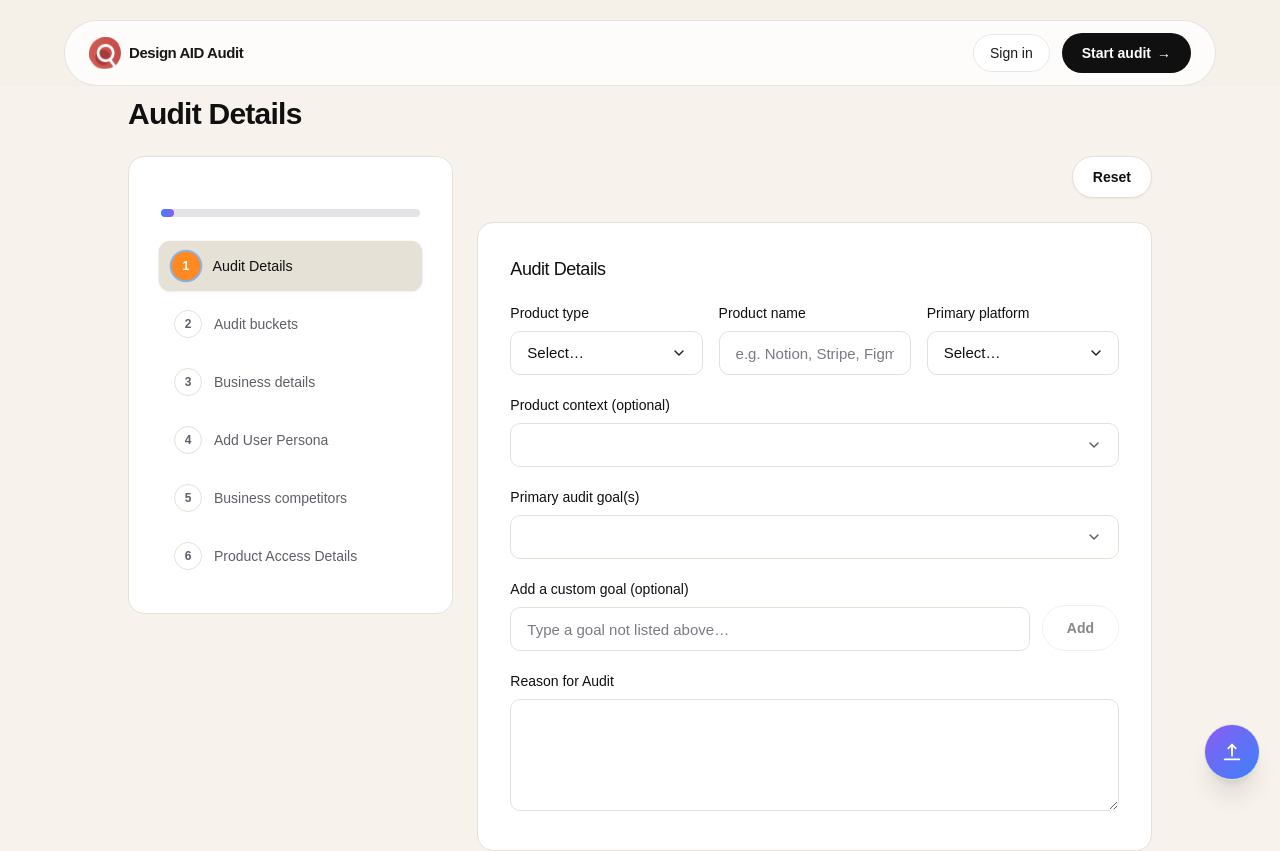
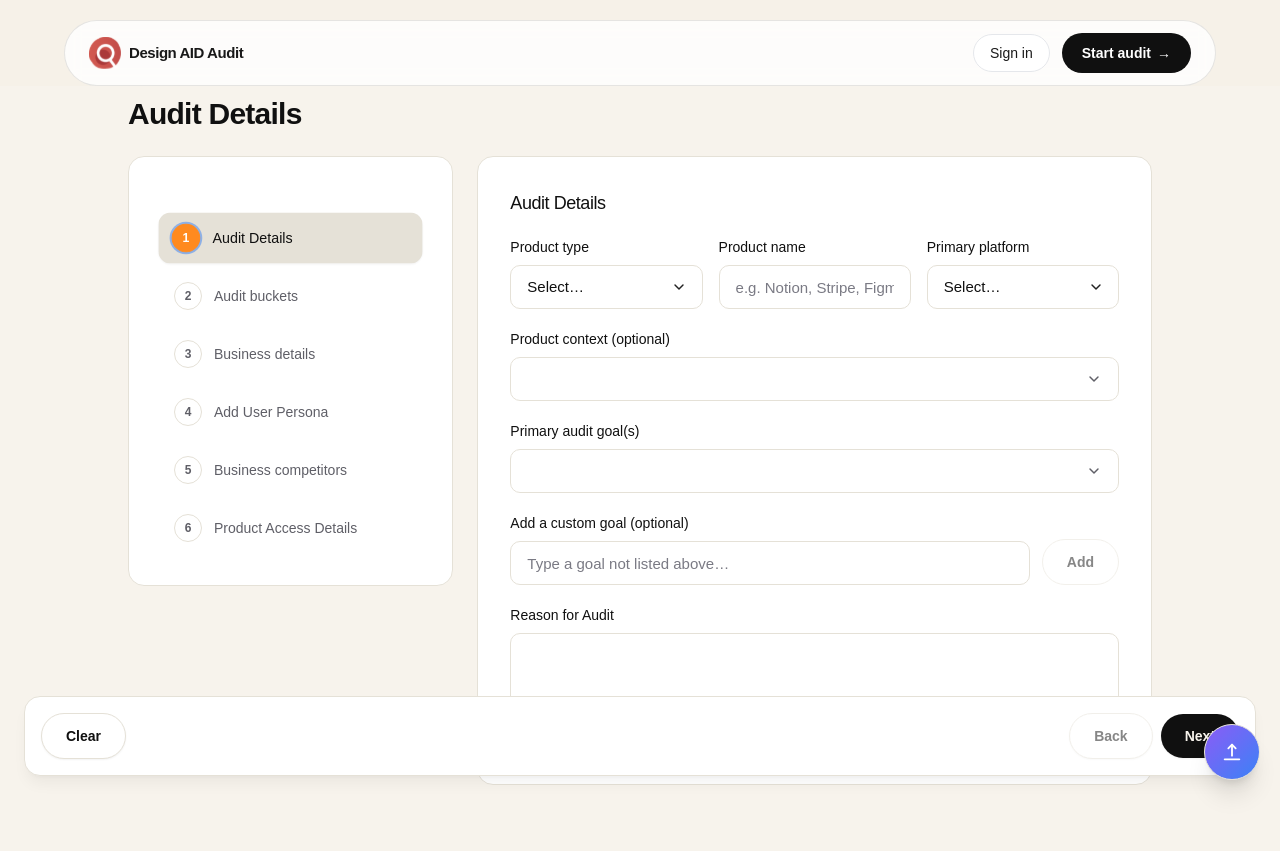
Before and after one commit to StudiovitaminD/ux-audit-tool, a Next.js app: page /audit in a window 1280 px wide. Shown: the top 851 px of the page. Built offline with nearby package versions, Linux system fonts and the light colour scheme.

Commit message:
Refine audit form and quick wins report

```diff
--- a/src/components/audit/audit-form.tsx
+++ b/src/components/audit/audit-form.tsx
@@ -1226,11 +1226,6 @@ export function AuditForm() {
     return done;
   }, [payload]);
 
-  const progressPct = Math.max(
-    5,
-    Math.min(100, Math.round((completion.size / steps.length) * 100)),
-  );
-
   // ADDED
   const creatingMessages = useMemo(
     () => [
@@ -1400,7 +1395,11 @@ export function AuditForm() {
   }
 
   return (
-    <form ref={formRef} onSubmit={onSubmit} className="grid gap-6 lg:grid-cols-12">
+    <form
+      ref={formRef}
+      onSubmit={onSubmit}
+      className="grid gap-6 pb-32 lg:grid-cols-12"
+    >
       {prefillLoading ? (
         <div className="lg:col-span-12 rounded-[var(--radius)] border border-[color:var(--cream-dark)] bg-white p-4 text-sm text-[color:var(--ink-muted)]">
           Prefilling audit form from previous report…
@@ -1445,17 +1444,6 @@ export function AuditForm() {
 
       <aside className="lg:col-span-4">
         <Card className="sticky top-20 p-5">
-          <div className="mt-5">
-            <div className="h-2 w-full rounded-full bg-zinc-200 dark:bg-white/10">
-              <div
-                className="h-2 rounded-full bg-gradient-to-r from-blue-500 to-violet-500 transition-[width]"
-                style={{ width: `${progressPct}%` }}
-              />
-            </div>
-            <div className="mt-2 text-xs text-zinc-500 dark:text-zinc-400">
-            </div>
-          </div>
-
           <div className="mt-6 space-y-2">
             {steps.map((s) => {
               const done = completion.has(s.id);
@@ -1500,20 +1488,6 @@ export function AuditForm() {
 
       <section className="space-y-6 lg:col-span-8">
         {/* UPDATED: remove redundant type selection card; keep reset only */}
-        <div className="flex justify-end">
-          <Button
-            type="button"
-            variant="secondary"
-            size="sm"
-            onClick={resetAll}
-            disabled={loading}
-            className="rounded-full px-5 py-2.5 text-sm font-semibold shadow-sm"
-          >
-            Reset
-          </Button>
-        </div>
-
-        {/* UPDATED: remove this state; start directly with the form */}
 
         {error ? (
           <div className="rounded-xl border border-red-500/30 bg-red-500/10 p-4 text-sm text-red-700 dark:text-red-300">
@@ -2639,28 +2613,6 @@ Audit Flow for SCY Platform
           </Card>
         ) : null}
 
-        {/* ADDED: Back/Next navigation (validation shows only after Next) */}
-        <div className="flex items-center justify-between">
-          <Button
-            type="button"
-            variant="secondary"
-            onClick={back}
-            disabled={activeStep === 1 || loading}
-          >
-            Back
-          </Button>
-          {activeStep < maxStep ? (
-            <Button
-              type="button"
-              variant="primary"
-              onClick={next}
-              disabled={loading}
-            >
-              Next
-            </Button>
-          ) : null}
-        </div>
-
         {activeStep === maxStep ? (
           <Card className="p-5">
           <CardHeader
@@ -2683,6 +2635,46 @@ Audit Flow for SCY Platform
         </Card>
         ) : null}
       </section>
+
+      <div
+        className="no-print fixed inset-x-6 bottom-6 z-30 rounded-[var(--radius)] border border-[color:var(--cream-dark)] bg-[color:var(--white)] p-4 shadow-lg shadow-black/5 backdrop-blur"
+        data-audit-pagination
+      >
+        <div className="flex flex-wrap items-center justify-between gap-3">
+          <Button
+            type="button"
+            variant="secondary"
+            onClick={resetAll}
+            disabled={loading}
+            className="rounded-full px-5 py-2.5 text-sm font-semibold shadow-sm"
+          >
+            Clear
+          </Button>
+
+          <div className="flex flex-wrap items-center gap-2">
+            <Button
+              type="button"
+              variant="secondary"
+              onClick={back}
+              disabled={activeStep === 1 || loading}
+              className="rounded-full px-5 py-2.5 text-sm font-semibold shadow-sm"
+            >
+              Back
+            </Button>
+            {activeStep < maxStep ? (
+              <Button
+                type="button"
+                variant="primary"
+                onClick={next}
+                disabled={loading}
+                className="rounded-full px-5 py-2.5 text-sm font-semibold shadow-sm"
+              >
+                Next
+              </Button>
+            ) : null}
+          </div>
+        </div>
+      </div>
     </form>
   );
 }
--- a/src/components/report/sections/QuickWinsRoadmapSection.tsx
+++ b/src/components/report/sections/QuickWinsRoadmapSection.tsx
@@ -5,7 +5,6 @@ import type { ReportPage } from "./shared";
 type QuickWinRow = {
   finding?: unknown;
   recommendation?: unknown;
-  estimated_time?: unknown;
 };
 
 const QUICK_WINS_PAGE_CONTENT_LIMIT = 940;
@@ -27,7 +26,6 @@ function estimateQuickWinRowHeight(row: QuickWinRow) {
     Math.max(
       estimateTextHeight(asString(row.finding), QUICK_WINS_ROW_CHARS_PER_LINE, QUICK_WINS_ROW_LINE_HEIGHT),
       estimateTextHeight(asString(row.recommendation), QUICK_WINS_ROW_CHARS_PER_LINE, QUICK_WINS_ROW_LINE_HEIGHT),
-      estimateTextHeight(asString(row.estimated_time), 10, QUICK_WINS_ROW_LINE_HEIGHT),
     )
   );
 }
@@ -65,12 +63,11 @@ function QuickWinsRoadmapBody({
     <div className="space-y-5">
       <div className="rounded-2xl border border-[color:var(--card-border)] bg-white/5 p-5">
         <div className="mt-4 overflow-auto">
-          <table className="w-full min-w-[760px] text-left text-sm">
+          <table className="w-full min-w-[560px] text-left text-sm">
             <thead className="text-xs uppercase tracking-wider text-[color:var(--muted)]">
               <tr>
                 <th className="py-2 pr-4">Finding</th>
                 <th className="py-2 pr-4">Recommendation</th>
-                <th className="py-2 pr-4">ETA</th>
               </tr>
             </thead>
             <tbody className="divide-y divide-[color:var(--card-border)]/60">
@@ -81,12 +78,11 @@ function QuickWinsRoadmapBody({
                     <td className="py-3 pr-4 text-[color:var(--muted)]">
                       {asString(item.recommendation) || "—"}
                     </td>
-                    <td className="py-3 pr-4 font-mono">{asString(item.estimated_time) || "—"}</td>
                   </tr>
                 ))
               ) : (
                 <tr>
-                  <td className="py-3 pr-4 text-[color:var(--muted)]" colSpan={3}>
+                  <td className="py-3 pr-4 text-[color:var(--muted)]" colSpan={2}>
                     No quick wins captured.
                   </td>
                 </tr>
@@ -105,7 +101,6 @@ export function QuickWinsRoadmapSection({ vm }: SharedSectionProps) {
       quickWins={vm.quickWinsTable.map((item) => ({
         finding: item.finding,
         recommendation: item.recommendation,
-        estimated_time: item.estimated_time,
       }))}
     />
   );
@@ -115,7 +110,6 @@ export function buildQuickWinsRoadmapPages({ vm }: SharedSectionProps): ReportPa
   const quickWins = vm.quickWinsTable.map((item) => ({
     finding: item.finding,
     recommendation: item.recommendation,
-    estimated_time: item.estimated_time,
   }));
   const tablePages = splitQuickWinRows(quickWins);
   const pages: ReportPage[] = [];
```
